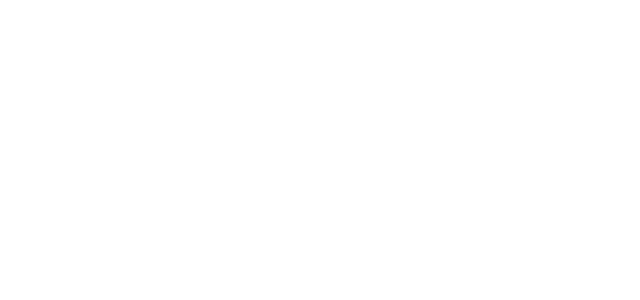
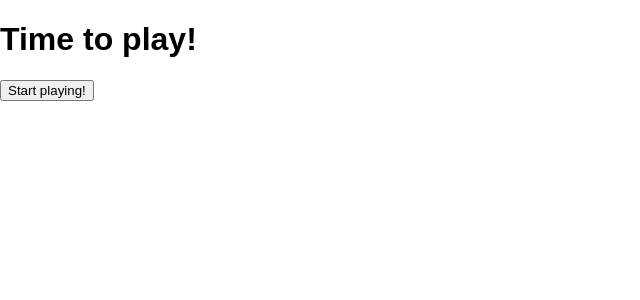
Before and after one commit to michaeledander1/hw-week-3, a React (Create React App) app: page /hangman in a window 1280 px wide. Shown: the top 300 px of the page, without its empty margins (0-640 px from the left). Built offline with nearby package versions, Linux system fonts and the light colour scheme.

Commit message:
route to game created

```diff
--- a/src/App.js
+++ b/src/App.js
@@ -4,6 +4,7 @@
 import {Provider} from 'react-redux';
 import WelcomePageContainer from './components/WelcomePageContainer';
 import { Route } from 'react-router-dom';
+import GameContainer from './components/GameContainer';
 
 class App extends Component {
   render() {
@@ -11,7 +12,7 @@
       <Provider store={store}>
       <div>
       <Route exact path="/" component={WelcomePageContainer} />
-      <Route exact path="/albums/:id"  />
+      <Route exact path="/hangman" component={GameContainer}  />
       </div>
       </Provider>
     );
--- /dev/null
+++ b/src/components/Game.jsx
@@ -0,0 +1,11 @@
+import * as React from 'react'
+
+export default function Game(props) {
+  console.log(props)
+  return (
+    <div>
+      <h1>Time to play!</h1>
+      <button type="button">Start playing!</button>
+    </div>
+  )
+}
--- /dev/null
+++ b/src/components/GameContainer.jsx
@@ -0,0 +1,13 @@
+import * as React from 'react'
+import Game from './Game'
+
+
+class GameContainer extends React.PureComponent {
+
+  render() {
+    return <Game />
+  }
+}
+
+export default GameContainer
+// export {PhotoPageContainer}
--- a/src/components/WelcomePageText.jsx
+++ b/src/components/WelcomePageText.jsx
@@ -1,11 +1,12 @@
 import * as React from 'react'
+import { Link } from 'react-router-dom';
 
 export default function WelcomePageText(props) {
   console.log(props)
   return (
     <div>
       <h1>Welcome to Hangman!</h1>
-      <button type="button">Start playing!</button>
+      <Link to={'/hangman'}><button type="button">Start playing!</button></Link>
     </div>
   )
 }
```
